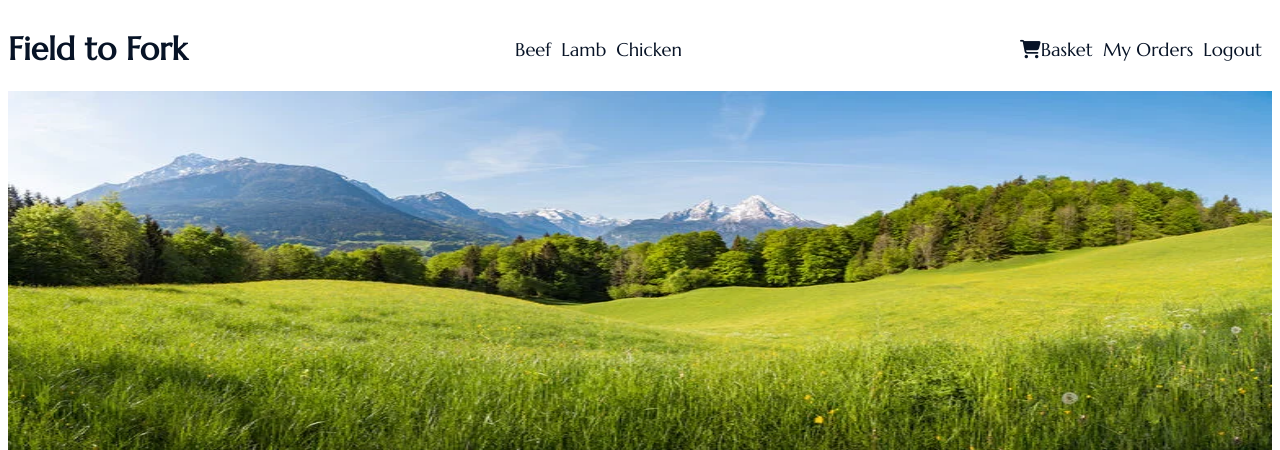
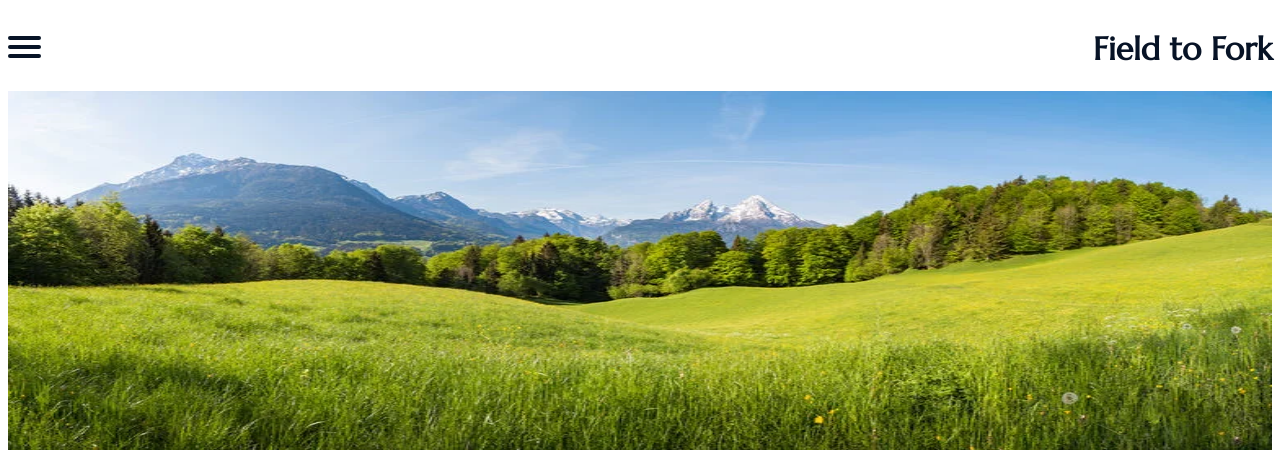
Before and after one commit to Dyl06/field-to-fork, a Django app: page / in a window 1280 px wide. Shown: the top 450 px of the page. Run offline with Django 3.2, Linux system fonts and the light colour scheme; the visitor is signed in with stand-in values (Sample User, id 1); some libraries are stand-ins or nearby versions.

Commit message:
Change menu to hamburger menu and style

```diff
--- a/static/css/style.css
+++ b/static/css/style.css
@@ -1,9 +1,155 @@
 @import url('https://fonts.googleapis.com/css2?family=Archivo+Narrow&family=Marcellus&display=swap');
 
-body {
+body
+{
     font-family: 'Marcellus', serif;
     font-weight: 400;
     color: #071326;
+    /* margin: 0;
+    padding: 0; */
+
+}
+
+#menuToggle
+{
+  display: block;
+  /* position: relative; */
+  top: 50px;
+  left: 50px;
+
+  z-index: 1;
+
+  -webkit-user-select: none;
+  user-select: none;
+}
+
+#menuToggle a
+{
+  text-decoration: none;
+  color: #232323;
+
+  transition: color 0.3s ease;
+}
+
+#menuToggle a:hover
+{
+  color: tomato;
+}
+
+
+#menuToggle input
+{
+  display: block;
+  width: 40px;
+  height: 32px;
+  position: absolute;
+  top: -7px;
+  left: -5px;
+
+  cursor: pointer;
+
+  opacity: 0; /* hide this */
+  z-index: 2; /* and place it over the hamburger */
+
+  -webkit-touch-callout: none;
+}
+
+/*
+ * Just a quick hamburger
+ */
+#menuToggle span
+{
+  display: block;
+  width: 33px;
+  height: 4px;
+  margin-bottom: 5px;
+  position: relative;
+
+  background: #071326;
+  border-radius: 3px;
+
+  z-index: 1;
+
+  transform-origin: 4px 0px;
+
+  transition: transform 0.5s cubic-bezier(0.77,0.2,0.05,1.0),
+              background 0.5s cubic-bezier(0.77,0.2,0.05,1.0),
+              opacity 0.55s ease;
+}
+
+#menuToggle span:first-child
+{
+  transform-origin: 0% 0%;
+}
+
+#menuToggle span:nth-last-child(2)
+{
+  transform-origin: 0% 100%;
+}
+
+/*
+ * Transform all the slices of hamburger
+ * into a crossmark.
+ */
+#menuToggle input:checked ~ span
+{
+  opacity: 1;
+  transform: rotate(45deg) translate(-2px, -1px);
+  background: #232323;
+}
+
+/*
+ * But let's hide the middle one.
+ */
+#menuToggle input:checked ~ span:nth-last-child(3)
+{
+  opacity: 0;
+  transform: rotate(0deg) scale(0.2, 0.2);
+}
+
+/*
+ * Ohyeah and the last one should go the other direction
+ */
+#menuToggle input:checked ~ span:nth-last-child(2)
+{
+  transform: rotate(-45deg) translate(0, -1px);
+}
+
+/*
+ * Make this absolute positioned
+ * at the top left of the screen
+ */
+#menu
+{
+  position: absolute;
+  width: 300px;
+  margin: -100px 0 0 -50px;
+  padding: 50px;
+  padding-top: 125px;
+
+  background: #ededed;
+  list-style-type: none;
+  -webkit-font-smoothing: antialiased;
+  /* to stop flickering of text in safari */
+
+  transform-origin: 0% 0%;
+  transform: translate(-100%, 0);
+
+  transition: transform 0.5s cubic-bezier(0.77,0.2,0.05,1.0);
+}
+
+#menu li
+{
+  padding: 10px 0;
+  font-size: 22px;
+}
+
+/*
+ * And let's slide it in from the left
+ */
+#menuToggle input:checked ~ ul
+{
+  transform: none;
 }
 
 /* header */
@@ -197,6 +343,8 @@ button:hover {
     display: none;
 }
 
+/* Templates */
+/* Container styling for basket and my orders */
 .bg-order-container {
     display: flex;
     width: fit-content;
@@ -214,3 +362,7 @@ button:hover {
     flex-direction: column;
     padding: 10px;
 }
+
+@media (max-width: 768px) {
+
+}
--- a/templates/base.html
+++ b/templates/base.html
@@ -10,12 +10,44 @@
     <link rel="stylesheet" href="{% static 'css/style.css' %}">
 </head>
 <body>
-    <div>
-        <div class="bg-head-container">
-            <div class="heading">
+    <div class="bg-head-container ">
+
+            <nav role="navigation">
+                <div id="menuToggle">
+
+                <input type="checkbox" />
+
+
+                <span></span>
+                <span></span>
+                <span></span>
+
+
+                <ul id="menu">
+                    <a href='/'><li>Home</li></a>
+                    <a href='/products/beef'><li>Beef</li></a>
+                    <a href='/products/lamb'><li>Lamb</li></a>
+                    <a href='/products/chicken'><li>Chicken</li></a>
+                    {% if user.is_authenticated %}
+                    <a href="/basket"><li><i class="fas fa-shopping-cart"></i></li></a>
+                    <a href="/my_orders"><li>My Orders</li></a>
+                    <a href="/logout"><li>Logout</li></a>
+                    {% else %}
+                    <a href="/login"><li>Login</li></a>
+                    <a href="/register"><li>Register</li></a>
+                    {% endif %}
+                </ul>
+                </div>
+            </nav>
+        <div class="heading">
+            <h1>Field to Fork</h1>
+        </div>
+    </div>
+            <!-- <div class="heading">
                 <a href="/"><h1>Field to Fork</h1></a>
-            </div>
-            <div class="menu-container">
+            </div> -->
+
+            <!-- <div class="menu-container">
                 <div class="menu">
                         <a href='/products/beef'>Beef</a>
                 </div>
@@ -35,9 +67,9 @@
                 <a href="/login">Login</a>
                 <a href="/register">Register</a>
                 {% endif %}
-            </div>
-        </div>
-    </div>
+            </div> -->
+
+
 
     {% if messages %}
         <ul class="messages">
```
Also changed, not shown: templates/hamburger.html (added, +26 -0 lines).
